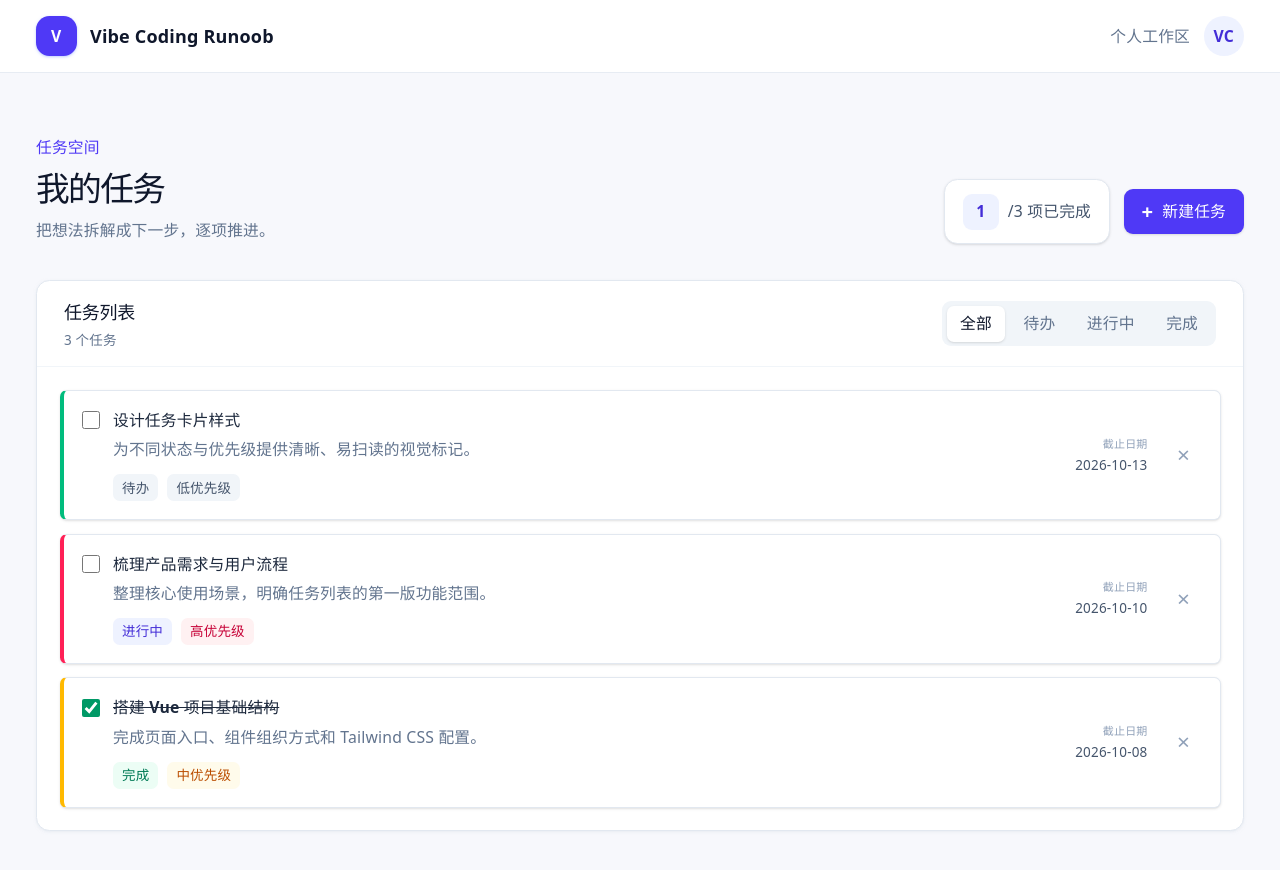
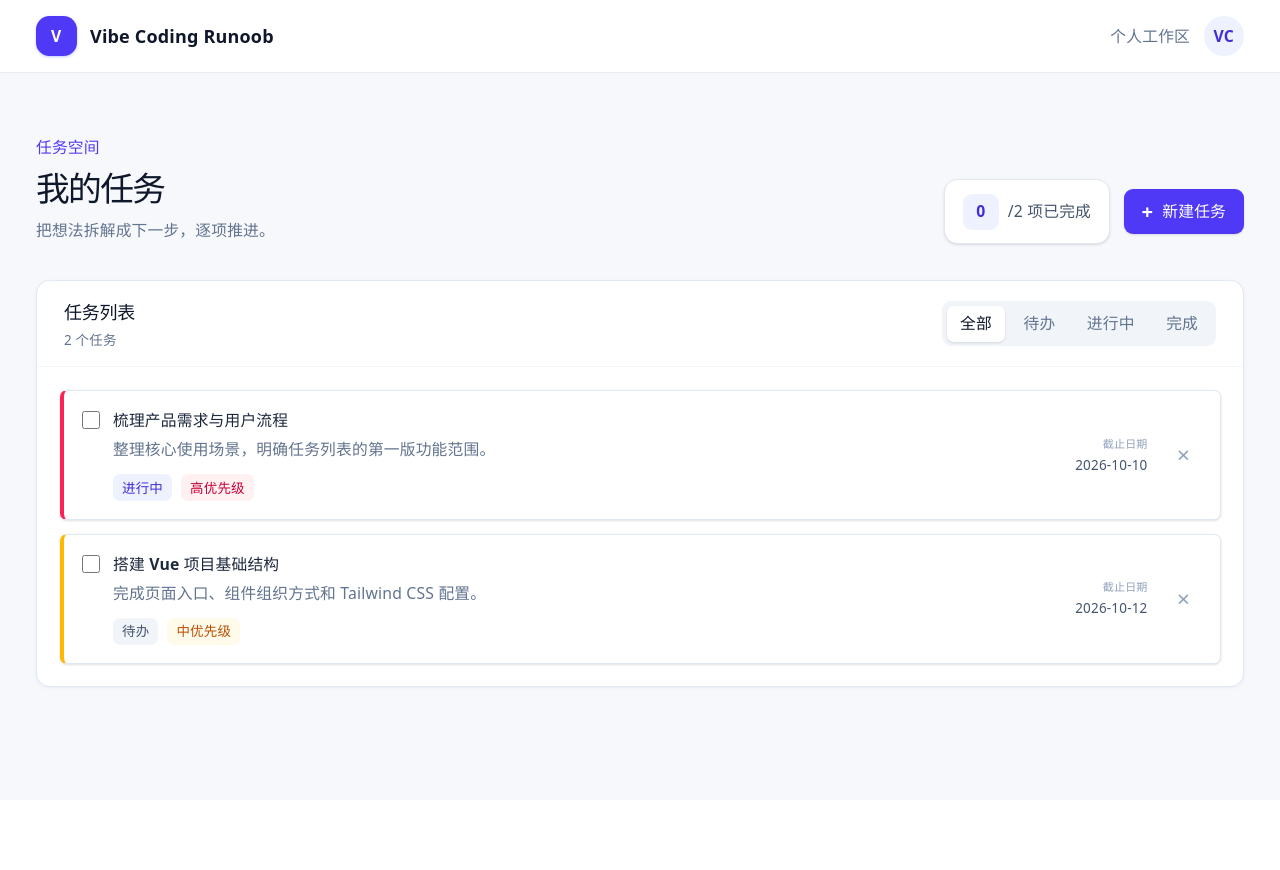
Before and after one commit to yangnana2024/vibe-coding-runoob, a Vue app: page / in a window 1280 px wide. Shown: the top 870 px of the page. After the commit the page ends 800 px from the top, so only its background shows below. Built offline with nearby package versions, Linux system fonts and the light colour scheme.

Commit message:
第二轮对话：实现任务列表和表单 Step 3：把组件拼起来

```diff
--- a/src/App.vue
+++ b/src/App.vue
@@ -1,10 +1,10 @@
 <script setup lang="ts">
-import { computed, ref } from 'vue'
+import { computed, reactive, ref } from 'vue'
 import TaskModal from './components/TaskModal.vue'
 import TaskList from './components/TaskList.vue'
 import type { Task } from './types/task'
 
-const tasks = ref<Task[]>([
+const tasks = reactive<Task[]>([
   {
     id: 'task-1',
     title: '梳理产品需求与用户流程',
@@ -18,35 +18,29 @@ const tasks = ref<Task[]>([
     id: 'task-2',
     title: '搭建 Vue 项目基础结构',
     description: '完成页面入口、组件组织方式和 Tailwind CSS 配置。',
-    status: 'done',
+    status: 'todo',
     priority: 'medium',
-    dueDate: '2026-10-08',
+    dueDate: '2026-10-12',
     createdAt: '2026-10-05',
-  },
-  {
-    id: 'task-3',
-    title: '设计任务卡片样式',
-    description: '为不同状态与优先级提供清晰、易扫读的视觉标记。',
-    status: 'todo',
-    priority: 'low',
-    dueDate: '2026-10-13',
-    createdAt: '2026-10-07',
   },
 ])
 
-const completedCount = computed(() => tasks.value.filter((task) => task.status === 'done').length)
+const isTaskModalOpen = ref(false)
+
+const completedCount = computed(() => tasks.filter((task) => task.status === 'done').length)
 
 function toggleTask(updatedTask: Task) {
-  const task = tasks.value.find((item) => item.id === updatedTask.id)
+  const task = tasks.find((item) => item.id === updatedTask.id)
   if (task) task.status = task.status === 'done' ? 'todo' : 'done'
 }
 
 function deleteTask(deletedTask: Task) {
-  tasks.value = tasks.value.filter((task) => task.id !== deletedTask.id)
+  const taskIndex = tasks.findIndex((task) => task.id === deletedTask.id)
+  if (taskIndex !== -1) tasks.splice(taskIndex, 1)
 }
 
 function addTask(task: Task) {
-  tasks.value.push(task)
+  tasks.push(task)
 }
 </script>
 
@@ -77,7 +71,7 @@ function addTask(task: Task) {
             <span class="grid size-8 place-items-center rounded-lg bg-indigo-50 text-sm font-bold text-indigo-700">{{ completedCount }}</span>
             <span class="text-sm text-slate-600">/{{ tasks.length }} 项已完成</span>
           </div>
-          <TaskModal @submit="addTask" />
+          <TaskModal v-model="isTaskModalOpen" @submit="addTask" />
         </div>
       </section>
 
--- a/src/components/TaskModal.vue
+++ b/src/components/TaskModal.vue
@@ -2,11 +2,15 @@
 import { onMounted, onUnmounted, reactive, ref } from 'vue'
 import type { Task, TaskPriority } from '../types/task'
 
+const props = defineProps<{
+  modelValue: boolean
+}>()
+
 const emit = defineEmits<{
+  'update:modelValue': [isOpen: boolean]
   submit: [task: Task]
 }>()
 
-const isOpen = ref(false)
 const titleError = ref(false)
 const form = reactive({
   title: '',
@@ -15,12 +19,12 @@ const form = reactive({
 })
 
 function closeModal() {
-  isOpen.value = false
+  emit('update:modelValue', false)
   titleError.value = false
 }
 
 function handleKeydown(event: KeyboardEvent) {
-  if (event.key === 'Escape' && isOpen.value) closeModal()
+  if (event.key === 'Escape' && props.modelValue) closeModal()
 }
 
 function submitTask() {
@@ -59,7 +63,7 @@ onUnmounted(() => window.removeEventListener('keydown', handleKeydown))
   <button
     type="button"
     class="inline-flex items-center gap-2 rounded-lg bg-indigo-600 px-4 py-2.5 text-sm font-semibold text-white shadow-sm transition-colors hover:bg-indigo-700 focus-visible:outline-2 focus-visible:outline-offset-2 focus-visible:outline-indigo-600"
-    @click="isOpen = true"
+    @click="emit('update:modelValue', true)"
   >
     <span aria-hidden="true" class="text-lg leading-none">+</span>
     新建任务
@@ -67,7 +71,7 @@ onUnmounted(() => window.removeEventListener('keydown', handleKeydown))
 
   <Teleport to="body">
       <div
-        v-if="isOpen"
+        v-if="modelValue"
         class="fixed inset-0 z-50 grid place-items-center overflow-y-auto bg-slate-950/45 p-4"
         @click.self="closeModal"
       >
```
